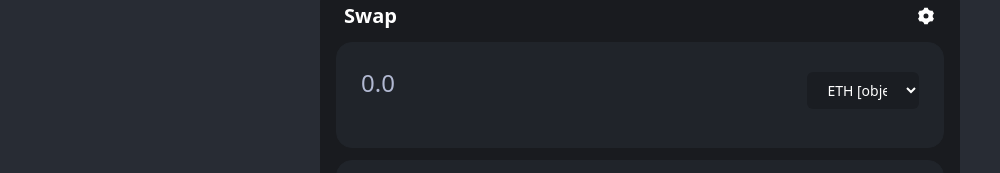
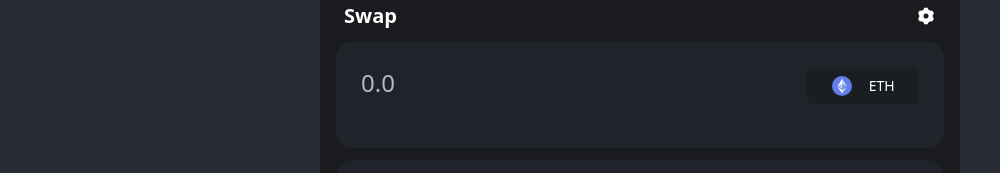
Before and after one commit to FuelLabs/swayswap, a Next.js app in the folder client/: page /swap in a window 1280 px wide. Shown: the part 231-404 px from the top of the page, without its empty margins (0-1000 px from the left). Built offline with nearby package versions, Linux system fonts and the light colour scheme.

Commit message:
added styling and functioning selector

```diff
--- a/client/components/Swap.tsx
+++ b/client/components/Swap.tsx
@@ -1,5 +1,9 @@
 import { useContext, Fragment, useState, useEffect } from 'react'
 import { RiSettings3Fill } from 'react-icons/ri'
+import { Menu, Transition } from '@headlessui/react'
+import Image from 'next/image'
+import assets from  '../lib/assets.json'
+
 
 const style = {
     wrapper: `w-screen flex flex-1 items-center justify-center mb-14`,
@@ -13,6 +17,11 @@ const style = {
     currencySelector: `flex w-1/4`,
     currencySelectorMenuButton: `inline-flex justify-around w-full px-4 py-2 text-sm font-medium text-white
     bg-black rounded-md bg-opacity-20 hover:bg-opacity-30 focus:outline-none focus-visible:ring-2 focus-visible:ring-white focus-visible:ring-opacity-75`,
+    currencySelectorMenuItems: `absolute w-full mt-2 bg-[#191B1F] divide-gray-100
+    rounded-md shadow-lg ring-1 ring-black ring-opacity-5 focus:outline-none`,
+    currencySelectorIcon: `flex items-center`,
+    currencySelectorItem: `flex justify-around rounded-md w-full px-2 py-2 text-sm`,
+    menuWrapper: `px-1 py-1`,
 
     confirmButton: `bg-[#58c09b] my-2 rounded-2xl py-6 px-8 text-xl font-semibold flex items-center
     justify-center cursor-pointer border border-[#58c09b] hover:border-[#234169]`,
@@ -29,8 +38,9 @@ const Swap = () => {
 
         // sendTransaction()
     }
-    const assets = require('../lib/assets.json');
+
     const [currentlySelectedCoin, setCurrentlySelectedCoin] = useState("ETH");
+    const currentCoin = assets.find(s => s.name === currentlySelectedCoin) || assets[0];
 
   return (
     <div className={style.wrapper}>
@@ -51,19 +61,46 @@ const Swap = () => {
                     // onChange={(e) => handleChange(e, 'amount')}
                 />
 
-                {/* coin selector */}
-                <div className={style.currencySelector}>
-                    <div className="relative inline-block w-full">
-                        <select className={`${style.currencySelectorMenuButton}`} onChange={(e) => setCurrentlySelectedCoin(e.target.value)}>
-                            {assets.map(x => (
-                                <option
-                                selected={currentlySelectedCoin === x.name}
-                                value={x.name}>
-                                    {x.name} <img src={x.img} />
-                                </option>
-                            ))}
-                        </select>
-                    </div>
+                 {/* coin selector */}
+                 <div className={style.currencySelector}>
+                    <Menu as="div" className="relative inline-block w-full">
+                        <div>
+                            <Menu.Button className={`${style.currencySelectorMenuButton}`}>
+                                <div className={style.currencySelectorIcon}>
+                                    <Image src={currentCoin.img} alt="eth" height={20} width={20} />
+                                </div>
+                                {currentCoin.name}
+                            </Menu.Button>
+                        </div>
+                        <Transition
+                        as={Fragment}
+                        enter="transition ease-out duration-100"
+                        enterFrom="transform opacity-0 scale-95"
+                        enterTo="transform opacity-100 scale-100"
+                        leave="transition ease-in duration-75"
+                        leaveFrom="transform opacity-100 scale-100"
+                        leaveTo="transform opacity-0 scale-95"
+                        >
+                            <Menu.Items className={style.currencySelectorMenuItems}>
+                                <div className={style.menuWrapper}>
+                                    {assets.map(x => (
+                                        <Menu.Item key={x.color}>
+                                            {({ active }) => (
+                                            <button
+                                                onClick={() => setCurrentlySelectedCoin(x.name)}
+                                                className={`${
+                                                active ? 'bg-[#2D2F36] text-white' : 'text-white'
+                                                } ${style.currencySelectorItem}`}>
+                                                <Image src={x.img} alt="eth" height={20} width={20} />
+                                                {x.name}
+                                            </button>
+                                            )}
+                                        </Menu.Item>
+                                    ))}
+                                </div>
+                            </Menu.Items>
+                        </Transition>
+                    </Menu>
                 </div>
             </div>
 
--- a/client/lib/assets.json
+++ b/client/lib/assets.json
@@ -3,13 +3,13 @@
         "name": "ETH",
         "color": "CoinETH",
         "amount": 0,
-        "img": "/public/assets/eth.svg"
+        "img": "/assets/eth.svg"
     },
     {
         "name": "DAI",
         "color": "CoinDAI",
         "amount": 0,
-        "img": "/public/assets/dai.svg"
+        "img": "/assets/dai.svg"
     }
 
 ]
```
Also changed, not shown: client/public/assets/dai.svg (added), client/public/assets/eth.svg (added).
